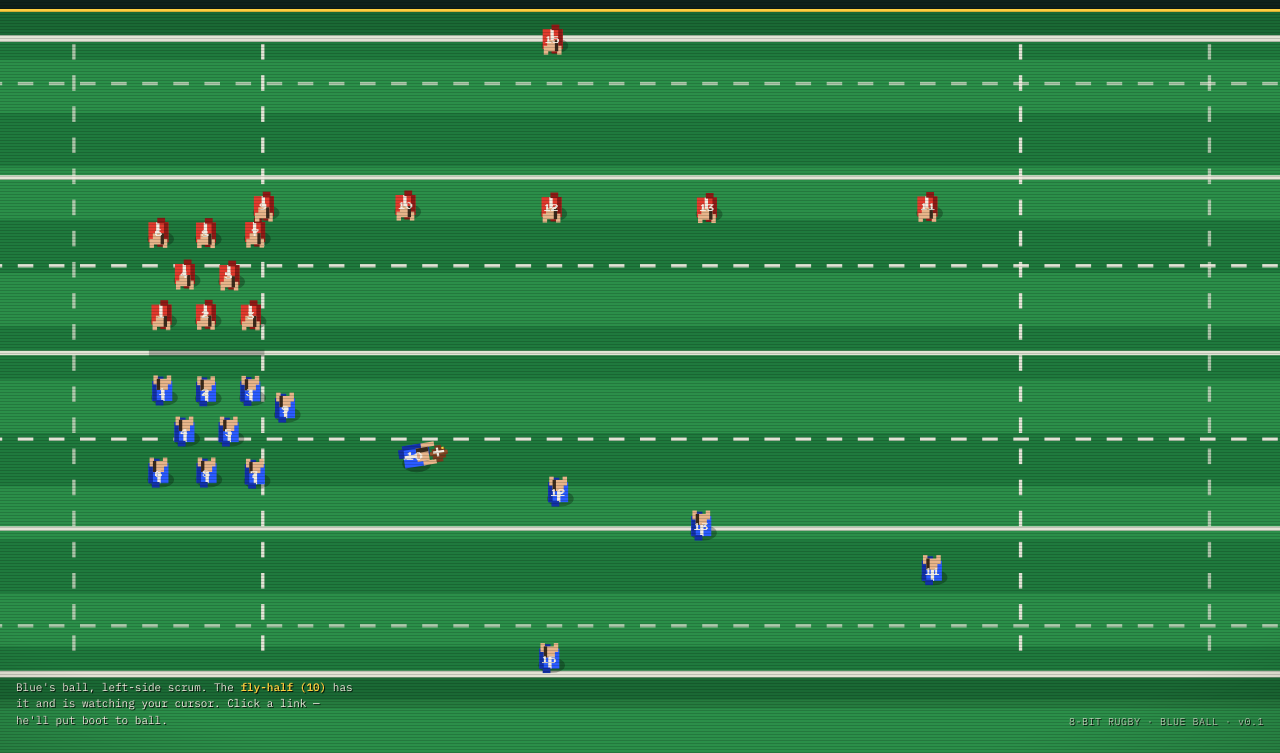
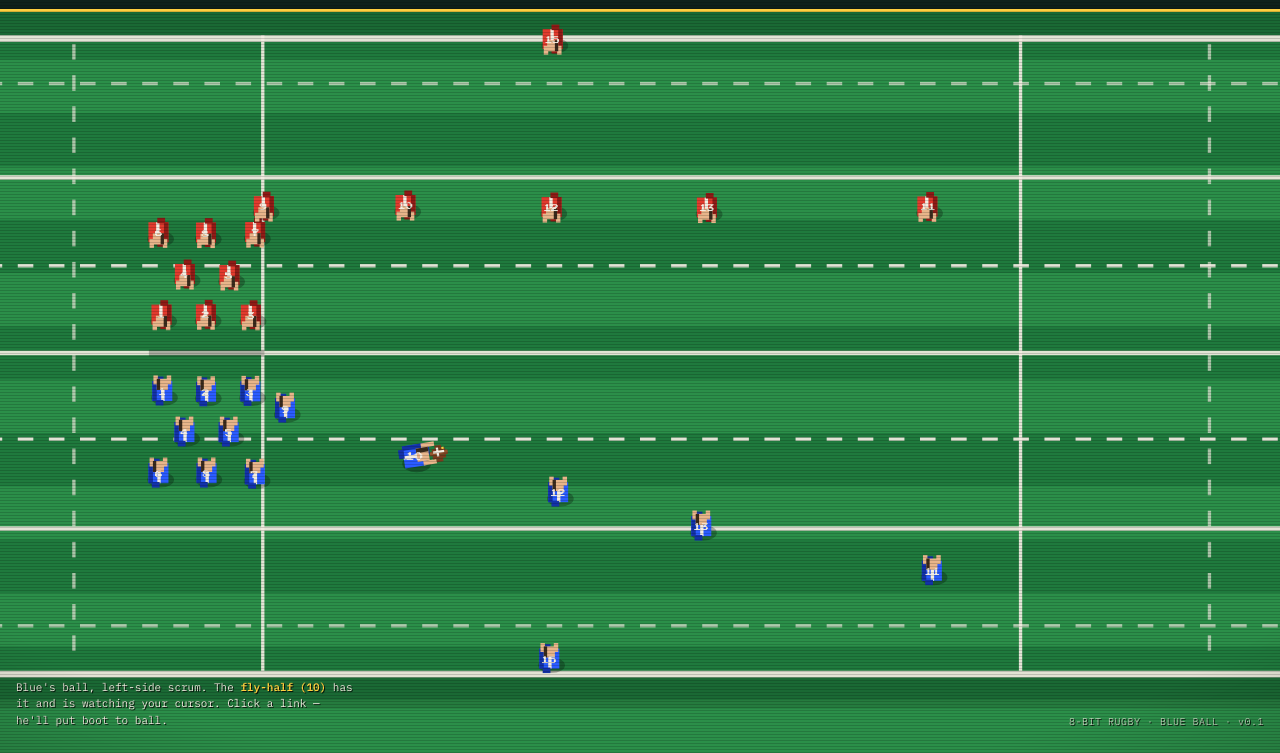
Before and after one commit to likelytobelaura/personal-website, a plain HTML site: page index.html in a window 1280 px wide. Shown: the part 47-800 px from the top of the page. Drawn offline with Linux system fonts and the light colour scheme.

Commit message:
Make the 15m line solid instead of dashed
The 5m lane stays broken; the 15m line is now a solid bone stripe the
full length of the pitch on both sides.

Co-Authored-By: Claude Sonnet 5 <noreply@anthropic.com>
Claude-Session: https://claude.ai/code/session_01XaJuYoivrba8tTp8LU94nP

```diff
--- a/index.html
+++ b/index.html
@@ -530,12 +530,12 @@
     dashRow(H - 284, C.bone);
     // halfway line
     px(L, H / 2 - 2, R - L, 4, C.bone);
-    // 5m / 15m broken lanes in from each touchline (pitch is ~70m wide,
-    // so at this scale 5m ~ 85px and 15m ~ 255px in from touch)
+    // 5m line (broken) and 15m line (solid) in from each touchline
+    // (pitch is ~70m wide, so at this scale 5m ~ 85px and 15m ~ 255px in from touch)
     dashCol(L + 85, FADE);
-    dashCol(L + 255, C.bone);
     dashCol(R - 85, FADE);
-    dashCol(R - 255, C.bone);
+    px(L + 255, T, 3, B - T, C.bone);
+    px(R - 255, T, 3, B - T, C.bone);
     // 5m dashes inside each try line
     dashRow(T + 42, FADE);
     dashRow(B - 42, FADE);
```
